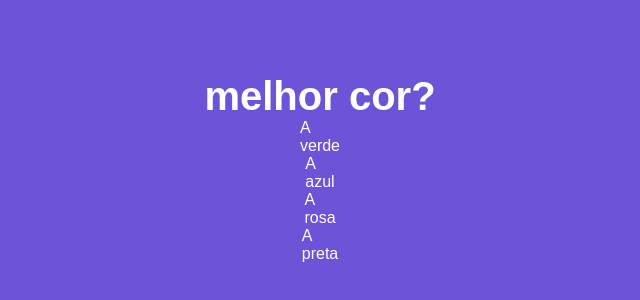
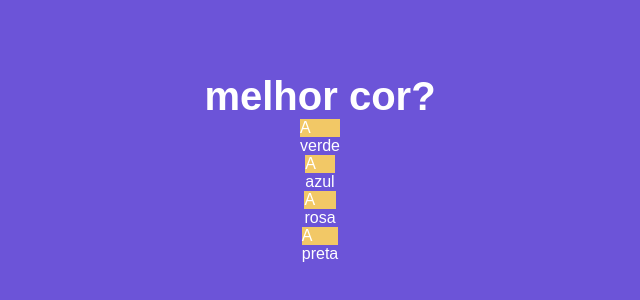
Before and after one commit to Breno44/Quiz, a Next.js app: page / in a window 1280 px wide. Shown: the part 232-532 px from the top of the page, without its empty margins (320-960 px from the left). Built offline with nearby package versions, Linux system fonts and the light colour scheme.

Commit message:
feat:componente resposta #2

```diff
--- a/components/Questao.tsx
+++ b/components/Questao.tsx
@@ -13,7 +13,7 @@ export default function Questao(props: QuestaoProps) {
 
   function renderizarRespostas() {
     return questao.respostas.map((resposta, i) => {
-      return <Resposta valor={resposta} indice={i} letra="A" corLetra="#F2C866" key={i} />;
+      return <Resposta valor={resposta} indice={i} letra="A" corFundoLetra="#F2C866" key={i} />;
     });
   }
 
--- a/components/Resposta.tsx
+++ b/components/Resposta.tsx
@@ -5,7 +5,7 @@ interface RespostaProps {
   valor: RespostaModel;
   indice: number;
   letra: string;
-  corLetra: string;
+  corFundoLetra: string;
 }
 
 export default function Resposta(props: RespostaProps) {
@@ -14,7 +14,9 @@ export default function Resposta(props: RespostaProps) {
     <div className={styles.resposta}>
       <div className={styles.conteudoResposta}>
         <div className={styles.frente}>
-          <div className={styles.letra}>{props.letra}</div>
+          <div className={styles.letra} style={{ backgroundColor: props.corFundoLetra }}>
+            {props.letra}
+          </div>
           <div className={styles.valor}>{resposta.valor}</div>
         </div>
         <div className={styles.verso}></div>
```
